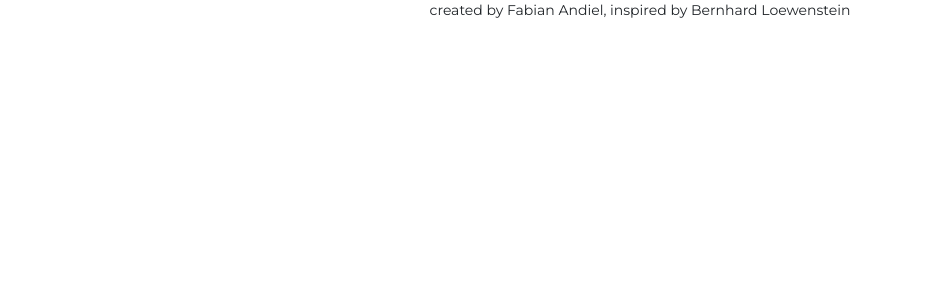
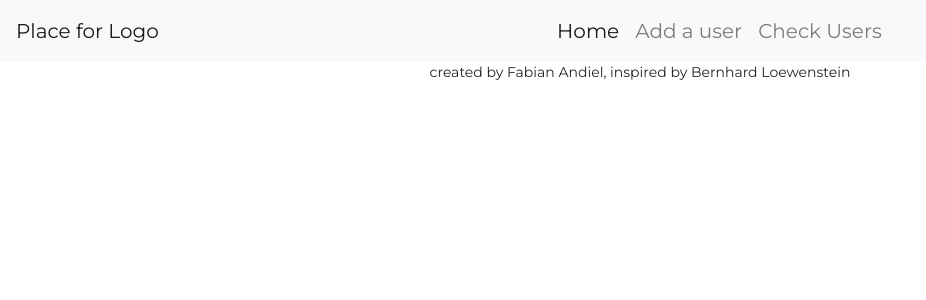
Before and after one commit to FabianAndiel1985/WEBFRAMEWORKS-ANGULAR-third-semester-Technikum, an Angular app: page / in a window 1280 px wide. Shown: the top 300 px of the page, without its empty margins (0-926 px from the left). Built offline with nearby package versions, Linux system fonts and the light colour scheme.

Commit message:
adds  navigation component and its font stylin

```diff
--- a/src/app/app.component.html
+++ b/src/app/app.component.html
@@ -1 +1,3 @@
+<app-navbar></app-navbar>
+
 <app-footer></app-footer>
--- a/src/app/app.module.ts
+++ b/src/app/app.module.ts
@@ -4,11 +4,13 @@
 import { AppRoutingModule } from './app-routing.module';
 import { AppComponent } from './app.component';
 import { FooterComponent } from './footer/footer.component';
+import { NavbarComponent } from './navbar/navbar.component';
 
 @NgModule({
   declarations: [
     AppComponent,
-    FooterComponent
+    FooterComponent,
+    NavbarComponent
   ],
   imports: [
     BrowserModule,
--- /dev/null
+++ b/src/app/navbar/navbar.component.css
@@ -0,0 +1,6 @@
+@import url('https://fonts.googleapis.com/css2?family=Montserrat&display=swap');
+
+a {
+	font-family: 'Montserrat', sans-serif;
+	font-size: max(1.2vw,20px);
+}
--- /dev/null
+++ b/src/app/navbar/navbar.component.html
@@ -0,0 +1,20 @@
+<nav class="navbar navbar-expand-lg navbar-light bg-light">
+  <a class="navbar-brand" href="#">Place for Logo</a>
+  <button class="navbar-toggler" type="button" data-toggle="collapse" data-target="#navbarSupportedContent" aria-controls="navbarSupportedContent" aria-expanded="false" aria-label="Toggle navigation">
+    <span class="navbar-toggler-icon"></span>
+  </button>
+
+  <div class="collapse navbar-collapse" id="navbarSupportedContent">
+    <ul class="navbar-nav mx-auto">
+      <li class="nav-item active">
+        <a class="nav-link" href="#">Home</a>
+      </li>
+      <li class="nav-item">
+        <a class="nav-link" href="#">Add a user</a>
+      </li>
+      <li class="nav-item">
+        <a class="nav-link" href="#" tabindex="-1" aria-disabled="true">Check Users</a>
+      </li>
+    </ul>
+  </div>
+</nav>
--- /dev/null
+++ b/src/app/navbar/navbar.component.ts
@@ -0,0 +1,15 @@
+import { Component, OnInit } from '@angular/core';
+
+@Component({
+  selector: 'app-navbar',
+  templateUrl: './navbar.component.html',
+  styleUrls: ['./navbar.component.css']
+})
+export class NavbarComponent implements OnInit {
+
+  constructor() { }
+
+  ngOnInit(): void {
+  }
+
+}
```
